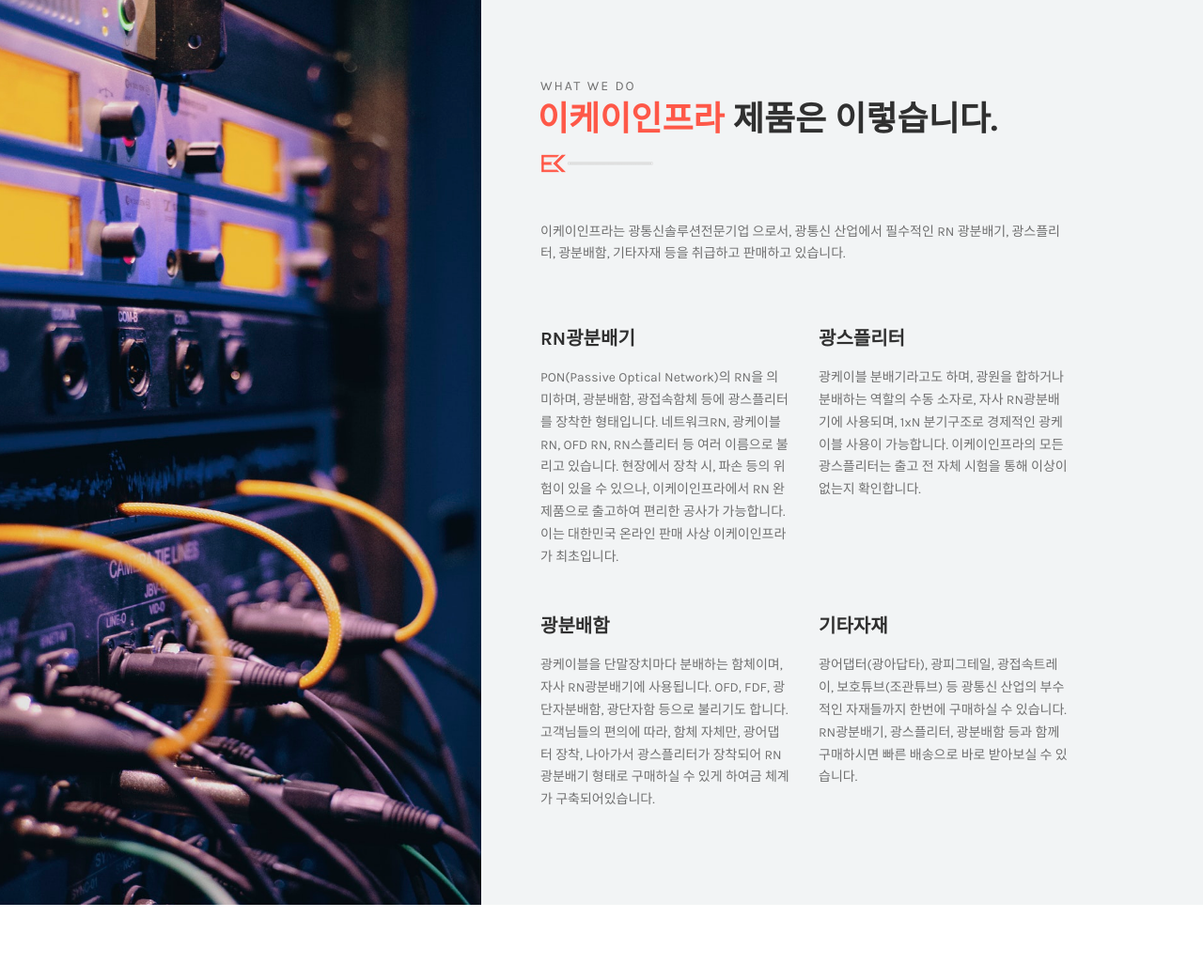
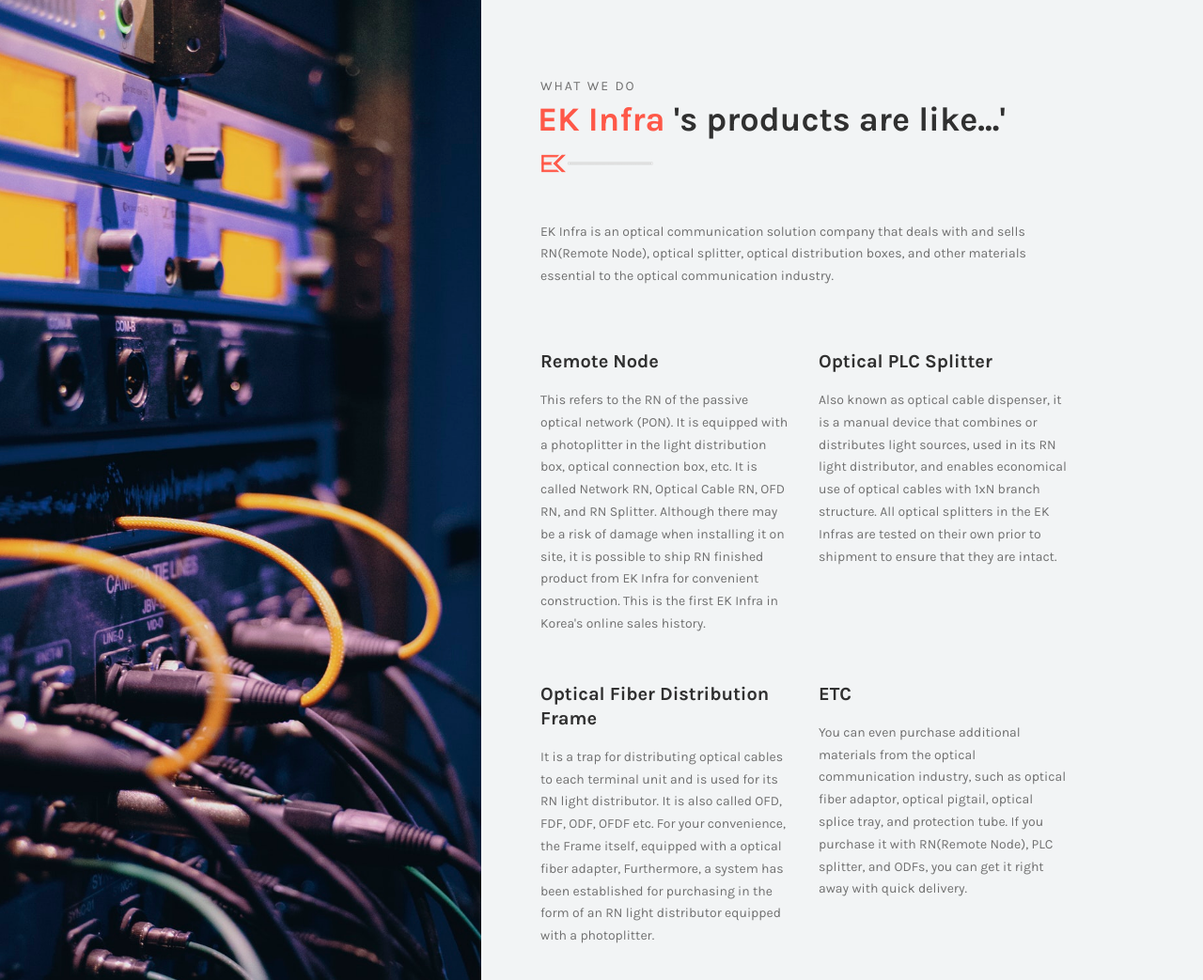
Before and after one commit to ekinfra/ekinfra.github.io, a Jekyll site: the page built from en/about-ekinfra.html, in a window 1280 px wide and 1400 px high, scrolled down 912 px. Shown: the part 154-1197 px from the top of the window at 94% size. Built offline with Jekyll 4.4.1, drawn with Linux system fonts in a browser that asks for light colours; some web fonts are replaced; some of the changed text lies outside the part shown; grey boxes are pictures that could not be loaded.

Commit message:
translate rest of htmls

```diff
--- a/en/about-ekinfra.html
+++ b/en/about-ekinfra.html
@@ -12,12 +12,12 @@ layout: default
   <meta name="viewport" content="width=device-width, initial-scale=1, shrink-to-fit=no">
   <!-- The above 4 meta tags *must* come first in the head; any other head content must come *after* these tags -->
   <!-- Title -->
-  <title>회사소개 | 이케이인프라 - EK INFRA</title>
+  <title>About | EK INFRA - 이케이인프라</title>
   <!-- Canonical -->
-  <link rel="canonical" href="https://ekinf.com/about-ekinfra">
+  <link rel="canonical" href="https://ekinf.com/en/about-ekinfra">
   <!-- OpenGraph -->
-  <meta property="og:title" content="회사소개 | 이케이인프라 - EK INFRA">
-  <meta property="og:description" content="이케이인프라 - EK INFRA">
+  <meta property="og:title" content="About | EK INFRA - 이케이인프라">
+  <meta property="og:description" content="EK INFRA - 이케이인프라">
   <meta property="og:image" content="/img/bg-img/ek_wide.png">
   {% include head.html %}
 </head>
@@ -40,7 +40,7 @@ layout: default
       <div class="row h-100 align-items-center">
         <div class="col-12">
           <div class="breadcrumb-text">
-            <h2>회 사 소 개</h2>
+            <h2>About</h2>
           </div>
         </div>
       </div>
@@ -51,7 +51,7 @@ layout: default
       <nav aria-label="breadcrumb">
         <ol class="breadcrumb">
           <li class="breadcrumb-item"><a href="index.html"><i class="fa fa-home"></i> Home</a></li>
-          <li class="breadcrumb-item active" aria-current="page">회사소개</li>
+          <li class="breadcrumb-item active" aria-current="page">About</li>
         </ol>
       </nav>
     </div>
@@ -66,11 +66,11 @@ layout: default
     <div class="about-us-content mb-100">
 
     <div class="section-heading">
-    <p>Korea First EK INFRA</p>
-    <h2><span>대한민국 최초</span> RN 오픈마켓 취급 </h2>
+    <p>대한민국 최초 RN 오픈마켓 취급</p>
+    <h2><span>Korea First</span> EK INFRA </h2>
     <img src="/img/core-img/decor.png" alt="">
     </div>
-    <p>이케이인프라는 대한민국의 수많은 광통신 업체의 높은 수요를 만족시키기 위해 단순한 소량 주문 생산을 넘어서, 다양한 특수 사양과 빠른 납기를 위해 네이버 스토어에 입점하여 현재 운영중입니다. 네이버 입점과 동시에 빠르게 성장하고 있으며, 자사 RN광분배기 품목의 경우 대한민국 광통신솔루션업체 중 최초로 오픈마켓에서 취급하고 있습니다.</p>
+    <p>In order to meet the high demand of many optical communication companies in Korea, EK Infra has entered Naver(Korean Google) Store for various special specifications and fast delivery. It is growing rapidly at the same time as Naver's entry, and its RN(Remote Node) is the first optical communication solution company in Korea to handle it in the open market.</p>
     </div>
     </div>
 
@@ -96,7 +96,7 @@ layout: default
             <!-- Section Heading -->
             <div class="section-heading">
               <p>What we do</p>
-              <h2><span>이케이인프라</span> 제품은 이렇습니다.</h2>
+              <h2><span>EK Infra</span> 's products are like...'</h2>
               <img src="/img/core-img/decor.png" alt="">
             </div>
           </div>
@@ -104,7 +104,7 @@ layout: default
 
         <div class="row">
           <div class="col-12 mb-50">
-            <p>이케이인프라는 광통신솔루션전문기업 으로서, 광통신 산업에서 필수적인 RN 광분배기, 광스플리터, 광분배함, 기타자재 등을 취급하고 판매하고 있습니다.</p>
+            <p>EK Infra is an optical communication solution company that deals with and sells RN(Remote Node), optical splitter, optical distribution boxes, and other materials essential to the optical communication industry.</p>
           </div>
 
           <!-- Single Service Area -->
@@ -112,12 +112,12 @@ layout: default
             <div class="single-service-area mb-50 wow fadeInUp" data-wow-delay="100ms">
               <!-- Service Title -->
               <div class="service-title mb-3 d-flex align-items-center">
-                <h5>RN광분배기</h5>
+                <h5>Remote Node</h5>
               </div>
-              <p>PON(Passive Optical Network)의 RN을 의미하며, 광분배함, 광접속함체 등에 광스플리터를 장착한 형태입니다.
-                네트워크RN, 광케이블RN, OFD RN, RN스플리터 등 여러 이름으로 불리고 있습니다.
-                현장에서 장착 시, 파손 등의 위험이 있을 수 있으나, 이케이인프라에서 RN 완제품으로 출고하여 편리한 공사가 가능합니다.
-                이는 대한민국 온라인 판매 사상 이케이인프라가 최초입니다.</p>
+              <p>This refers to the RN of the passive optical network (PON). It is equipped with a photoplitter in the light distribution box, optical connection box, etc.
+                It is called Network RN, Optical Cable RN, OFD RN, and RN Splitter.
+                Although there may be a risk of damage when installing it on site, it is possible to ship RN finished product from EK Infra for convenient construction.
+                This is the first EK Infra in Korea's online sales history.</p>
             </div>
           </div>
 
@@ -126,10 +126,10 @@ layout: default
             <div class="single-service-area mb-50 wow fadeInUp" data-wow-delay="300ms">
               <!-- Service Title -->
               <div class="service-title mb-3 d-flex align-items-center">
-                <h5>광스플리터</h5>
+                <h5>Optical PLC Splitter</h5>
               </div>
-              <p>광케이블 분배기라고도 하며, 광원을 합하거나 분배하는 역할의 수동 소자로, 자사 RN광분배기에 사용되며, 1xN 분기구조로 경제적인 광케이블 사용이 가능합니다.
-                이케이인프라의 모든 광스플리터는 출고 전 자체 시험을 통해 이상이 없는지 확인합니다.</p>
+              <p>Also known as optical cable dispenser, it is a manual device that combines or distributes light sources, used in its RN light distributor, and enables economical use of optical cables with 1xN branch structure.
+                All optical splitters in the EK Infras are tested on their own prior to shipment to ensure that they are intact.</p>
             </div>
           </div>
 
@@ -138,12 +138,12 @@ layout: default
             <div class="single-service-area mb-50 wow fadeInUp" data-wow-delay="500ms">
               <!-- Service Title -->
               <div class="service-title mb-3 d-flex align-items-center">
-                <h5>광분배함</h5>
+                <h5>Optical Fiber Distribution Frame</h5>
               </div>
-              <p>광케이블을 단말장치마다 분배하는 함체이며, 자사 RN광분배기에 사용됩니다.
-                OFD, FDF, 광단자분배함, 광단자함 등으로 불리기도 합니다.
-                고객님들의 편의에 따라, 함체 자체만, 광어댑터 장착,
-                나아가서 광스플리터가 장착되어 RN광분배기 형태로 구매하실 수 있게 하여금 체계가 구축되어있습니다.</p>
+              <p>It is a trap for distributing optical cables to each terminal unit and is used for its RN light distributor.
+                It is also called OFD, FDF, ODF, OFDF etc.
+                For your convenience, the Frame itself, equipped with a optical fiber adapter,
+                Furthermore, a system has been established for purchasing in the form of an RN light distributor equipped with a photoplitter.</p>
             </div>
           </div>
 
@@ -152,10 +152,10 @@ layout: default
             <div class="single-service-area mb-50 wow fadeInUp" data-wow-delay="700ms">
               <!-- Service Title -->
               <div class="service-title mb-3 d-flex align-items-center">
-                <h5>기타자재</h5>
+                <h5>ETC</h5>
               </div>
-              <p>광어댑터(광아답타), 광피그테일, 광접속트레이, 보호튜브(조관튜브) 등 광통신 산업의 부수적인 자재들까지 한번에 구매하실 수 있습니다.
-                RN광분배기, 광스플리터, 광분배함 등과 함께 구매하시면 빠른 배송으로 바로 받아보실 수 있습니다.</p>
+              <p>You can even purchase additional materials from the optical communication industry, such as optical fiber adaptor, optical pigtail, optical splice tray, and protection tube.
+                If you purchase it with RN(Remote Node), PLC splitter, and ODFs, you can get it right away with quick delivery.</p>
             </div>
           </div>
 
@@ -182,7 +182,7 @@ layout: default
         <div class="col-12 col-sm-4 col-lg">
           <div class="single-benefits-area wow fadeInUp mb-50" data-wow-delay="100ms">
             <img src="/img/core-img/bene1.png" alt="">
-            <h5>국산</h5>
+            <h5>Made in Korea</h5>
           </div>
         </div>
 
@@ -190,7 +190,7 @@ layout: default
         <div class="col-12 col-sm-4 col-lg">
           <div class="single-benefits-area wow fadeInUp mb-50" data-wow-delay="300ms">
             <img src="/img/core-img/bene2.png" alt="">
-            <h5>기간통신 규격제품</h5>
+            <h5>ISP specification product</h5>
           </div>
         </div>
 
@@ -198,7 +198,7 @@ layout: default
         <div class="col-12 col-sm-4 col-lg">
           <div class="single-benefits-area wow fadeInUp mb-50" data-wow-delay="500ms">
             <img src="/img/core-img/bene3.png" alt="">
-            <h5>빠른배송</h5>
+            <h5>Quick Delivery</h5>
           </div>
         </div>
 
@@ -206,7 +206,7 @@ layout: default
         <div class="col-12 col-sm-4 col-lg">
           <div class="single-benefits-area wow fadeInUp mb-50" data-wow-delay="700ms">
             <img src="/img/core-img/bene4.png" alt="">
-            <h5>출고 전 자체시험</h5>
+            <h5>Self-test before release</h5>
           </div>
         </div>
 
```
Also changed, not shown: en/about-ekinfos.html (+27 -27 lines), en/about-makerslo.html (+26 -26 lines), en/about.html (+30 -30 lines), en/contact.html (+17 -17 lines).
